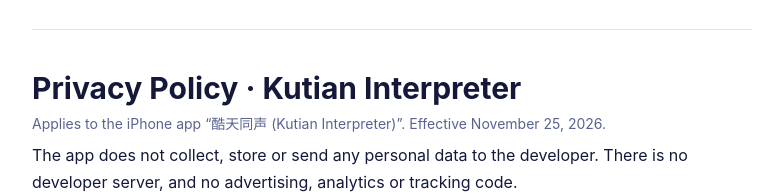
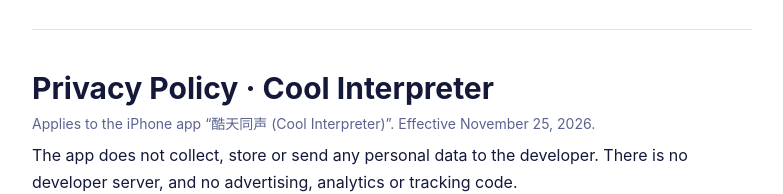
Before and after one commit to coolkop123/fangyitogo, a plain HTML site: page privacy.html in a window 1280 px wide. Shown: the part 1010-1204 px from the top of the page, without its empty margins (248-1031 px from the left). Drawn offline with Linux system fonts and the light colour scheme.

Commit message:
英文名定为 Cool Interpreter，添加英文版商店文案
Co-Authored-By: Claude Opus 5.5 <noreply@anthropic.com>
Claude-Session: https://claude.ai/code/session_01T4YjJc5eRg7ZZh1JbZVvtY

```diff
--- a/privacy.html
+++ b/privacy.html
@@ -51,8 +51,8 @@ a{color:inherit}
 
 <hr>
 
-<h1>Privacy Policy · Kutian Interpreter</h1>
-<p class="muted">Applies to the iPhone app “酷天同声 (Kutian Interpreter)”. Effective November 25, 2026.</p>
+<h1>Privacy Policy · Cool Interpreter</h1>
+<p class="muted">Applies to the iPhone app “酷天同声 (Cool Interpreter)”. Effective November 25, 2026.</p>
 <p>The app does not collect, store or send any personal data to the developer. There is no developer server, and no advertising, analytics or tracking code.</p>
 <p>Microphone and speech recognition permissions are used only to transcribe the speech you want translated. Recognition uses Apple’s Speech framework: on-device when supported, otherwise audio may be processed by Apple under <a href="https://www.apple.com/legal/privacy/">Apple’s Privacy Policy</a>. Recordings are not saved or sent to the developer.</p>
 <p>Translation uses Apple’s built-in Translation framework on the device, and speech output uses the system voices on the device. Settings stay on your iPhone and are removed when you delete the app.</p>
```
Also changed, not shown: 1 other file.
